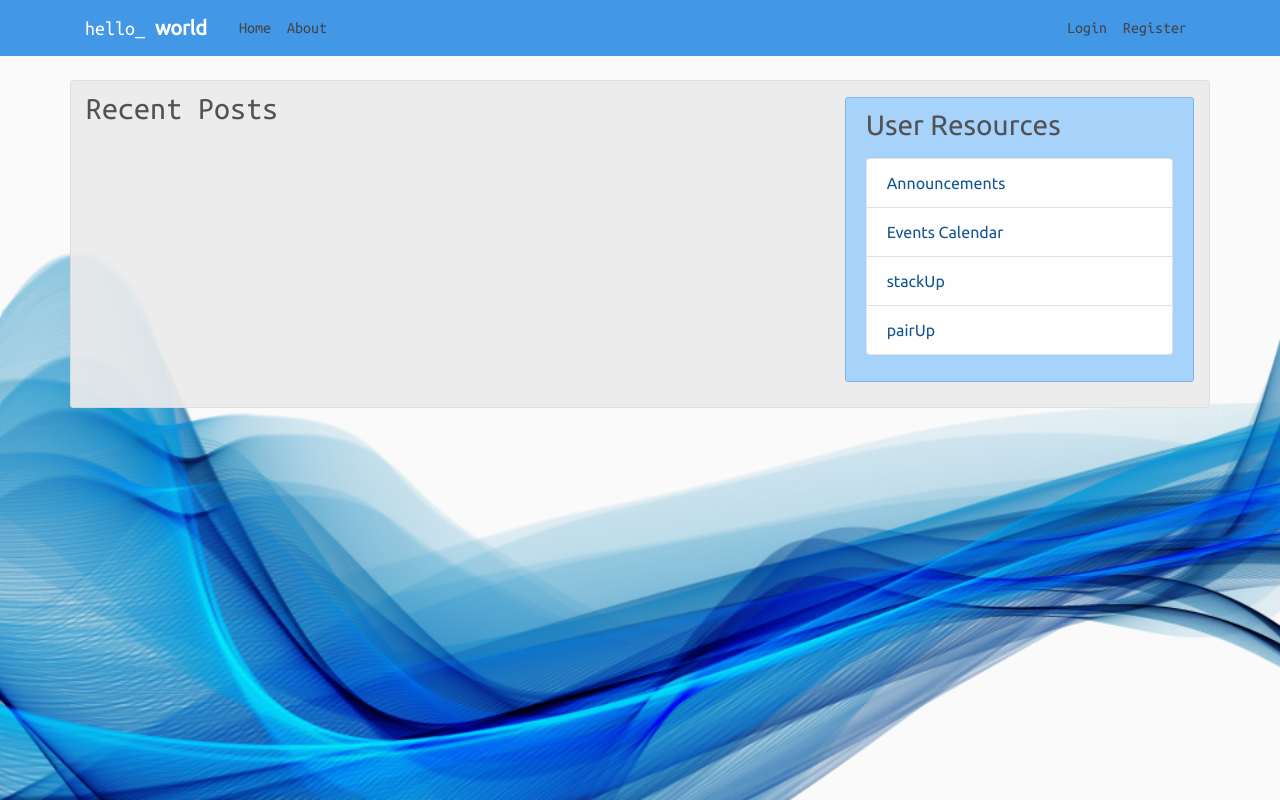
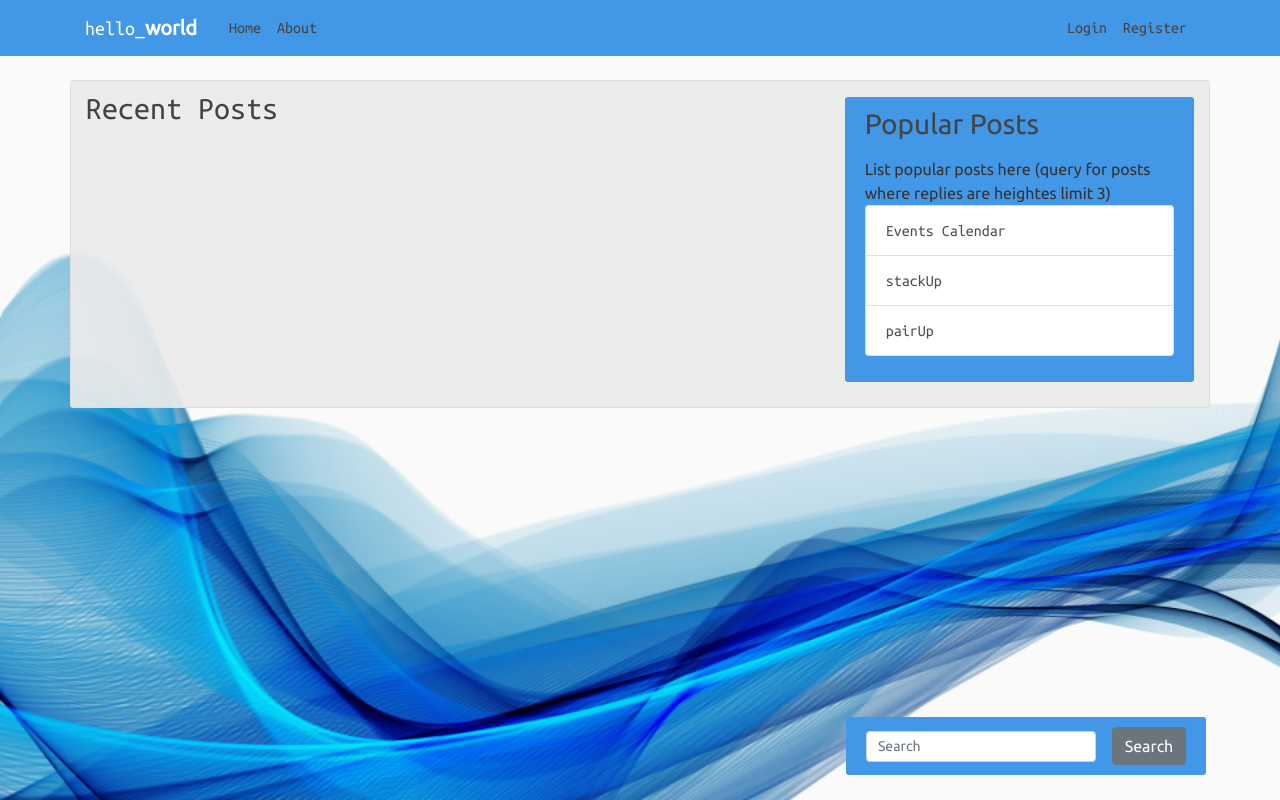
Before and after one commit to bcbecker/Stack-Underflow, a Flask app: page /home in a window 1280 px wide. Run offline with Flask 2, Linux system fonts and the light colour scheme; data that the repository does not hold is empty; some libraries are stand-ins or nearby versions.

Commit message:
Added search feature
Search feature on the home page to query posts by keyword, returning only 'like' results

```diff
--- /dev/null
+++ b/stack_underflow/main/forms.py
@@ -0,0 +1,8 @@
+from flask_wtf import FlaskForm
+from wtforms import SubmitField, StringField
+from wtforms.validators import DataRequired
+
+
+class SearchForm(FlaskForm):
+    keyword = StringField('Search', validators=[DataRequired()])
+    submit = SubmitField('Search')
--- a/stack_underflow/main/routes.py
+++ b/stack_underflow/main/routes.py
@@ -1,16 +1,32 @@
-from flask import render_template, request, Blueprint
+from flask import (render_template,url_for, flash,
+                   redirect, request, Blueprint)
 from stack_underflow.models import Post, Reply
+from stack_underflow.main.forms import SearchForm
 
 main = Blueprint('main', __name__)
 
 
-@main.route("/")
-@main.route("/home")
+@main.route("/", methods=['GET', 'POST'])
+@main.route("/home", methods=['GET', 'POST'])
 def home():
+    form = SearchForm()
     page = request.args.get('page', 1, type=int)
     posts = Post.query.order_by(Post.date_posted.desc()).paginate(page=page, per_page=5)
-    return render_template('index.html', posts=posts)
+    return render_template('index.html', posts=posts, form=form, legend='Search Posts')
 
+@main.route("/search", methods=['GET', 'POST'])
+def search():
+    form = SearchForm()
+    page = request.args.get('page', 1, type=int)
+
+    if form.validate_on_submit():
+        keyword = form.keyword.data
+        search = "%{}%".format(keyword)
+        posts = Post.query.filter(Post.title.like(search)).paginate(page=page, per_page=5)
+        return render_template('index.html', posts=posts, form=form, legend='Search Posts')
+
+    posts = Post.query.order_by(Post.date_posted.desc()).paginate(page=page, per_page=5)
+    return redirect(url_for('main.home', posts=posts, form=form, legend='Search Posts'))
 
 @main.route("/about")
 def about():
--- a/stack_underflow/static/main.css
+++ b/stack_underflow/static/main.css
@@ -8,12 +8,10 @@
   font-family: 'Ubuntu', sans-serif;
 }
 
-/*This class is messing up the modals...*/
 main {
-  background-color:rgb(235, 235, 235);
+  background-color:rgb(235, 235, 235, 0.92);
   border: 1px solid #dddddd;
   border-radius: 3px;
-  opacity: 0.92;
 }
 
 body {
@@ -22,6 +20,7 @@ body {
   background-image: url('./images/blue-vector.png');
   color: #333333;
   margin-top: 5rem;
+  margin-bottom: 5rem;
 }
 
 h1, h2, h3, h4, h5, h6 {
@@ -50,6 +49,13 @@ h1, h2, h3, h4, h5, h6 {
   background-color: #a1d0fc;
   padding: 10px 20px;
   border: 1px solid #76b0e7;
+  border-radius: 3px;
+  margin-bottom: 25px;
+}
+
+.content-section-dark {
+  background-color: #4297e6;
+  padding: 10px 20px;
   border-radius: 3px;
   margin-bottom: 25px;
 }
@@ -118,3 +124,9 @@ a.article-title:hover {
 .site-font {
   font-family: 'Ubuntu Mono', monospace;
 }
+
+.footer {
+  position: fixed;
+  bottom: 0;
+  width: 100%;
+}
--- a/stack_underflow/templates/about.html
+++ b/stack_underflow/templates/about.html
@@ -5,7 +5,7 @@
             hello_world is a codecentric help forum for developers and hobbyist programmers of all skill levels to come together, collaborate, learn, and assist each other in their programming journeys.
             <br>
             <br>
-            To get started collaborating with others, navigate to the register page. If you already have an account, login to get crackin'!
+            To get started collaborating with others, navigate to the register page. If you already have an account, login to get codin'!
             <br>
             <br>
             <br>
--- a/stack_underflow/templates/base.html
+++ b/stack_underflow/templates/base.html
@@ -18,7 +18,7 @@
     <header class="site-header">
       <nav class="navbar navbar-expand-md navbar-dark bg-blue fixed-top">
         <div class="container">
-          <a class="navbar-brand mr-4 site-font" href="/">hello_ <strong>world</strong></a>
+          <a class="navbar-brand mr-4 site-font" href="/">hello_<strong>world</strong></a>
           <button class="navbar-toggler" type="button" data-toggle="collapse" data-target="#navbarToggle" aria-controls="navbarToggle" aria-expanded="false" aria-label="Toggle navigation">
             <span class="navbar-toggler-icon"></span>
           </button>
@@ -56,17 +56,19 @@
           {% endwith %}
           {% block content %}{% endblock %}
         </div>
-        <div class="col-md-4">
-          <div class="content-section mt-3">
-            <h3>User Resources</h3>
-            <p class='text-muted'>
-              <ul class="list-group">
-                <li class="list-group-item "><a class="nav-item user-font" href="">Announcements</a></li>
-                <li class="list-group-item "><a class="nav-item user-font" href="">Events Calendar</a></li>
-                <li class="list-group-item "><a class="nav-item user-font" href="">stackUp</a></li>
-                <li class="list-group-item "><a class="nav-item user-font" href="">pairUp</a></li>
-              </ul>
-            </p>
+          <div class="col-md-4">
+            <div class="content-section-dark mt-3">
+              <h3>Popular Posts</h3>
+              <p class='text-muted'>
+                <ul class="list-group">
+                  List popular posts here (query for posts where replies are heightes limit 3)
+                  <li class="list-group-item"><a class="nav-item article-title" href="{{ url_for('main.about') }}">Events Calendar</a></li>
+                  <li class="list-group-item"><a class="nav-item article-title" href="{{ url_for('main.about') }}">stackUp</a></li>
+                  <li class="list-group-item"><a class="nav-item article-title" href="{{ url_for('main.about') }}">pairUp</a></li>
+                </ul>
+              </p>
+            </div>
+            {% block footer %}{% endblock %}
           </div>
         </div>
       </div>
--- a/stack_underflow/templates/index.html
+++ b/stack_underflow/templates/index.html
@@ -23,8 +23,8 @@
         </div>
       </article>
     {% endfor %}
-    <!--Center this? Footer?-->
-    <footer class="justify-content-center">
+    <div class="container">
+      <div class="row justify-content-center">
       {% for page_num in posts.iter_pages(left_edge=1, right_edge=1, left_current=1, right_current=2) %}
         {% if page_num %}
           {% if posts.page == page_num %}
@@ -36,5 +36,35 @@
           ...
         {% endif %}
       {% endfor %}
+      </div>
+    </div>
+{% endblock content %}
+
+{% block footer %}
+<footer class="footer pl-3">
+  <div class="row">
+    <div class="content-section-dark">
+      <form class="form-inline" method="POST" action="{{ url_for('main.search') }}">
+        {{ form.hidden_tag() }}
+        <fieldset class="form-group">
+            <div class="form-group">
+              {% if form.keyword.errors %}
+                  {{ form.keyword(class="form-control form-control-sm is-invalid") }}
+                  <div class="invalid-feedback">
+                      {% for error in form.keyword.errors %}
+                          <span>{{ error }}</span>
+                      {% endfor %}
+                  </div>
+              {% else %}
+                  {{ form.keyword(class="form-control form-control-sm", placeholder=" Search") }}
+              {% endif %}
+            </div>
+        </fieldset>
+        <div class="form-group pl-3">
+            {{ form.submit(class="btn btn-secondary") }}
+        </div>
+      </form>
+    </div>
+  </div>
 </footer>
-{% endblock content %}
+{% endblock footer%}
```
Lines whose indentation alone changed are shown as unchanged.
